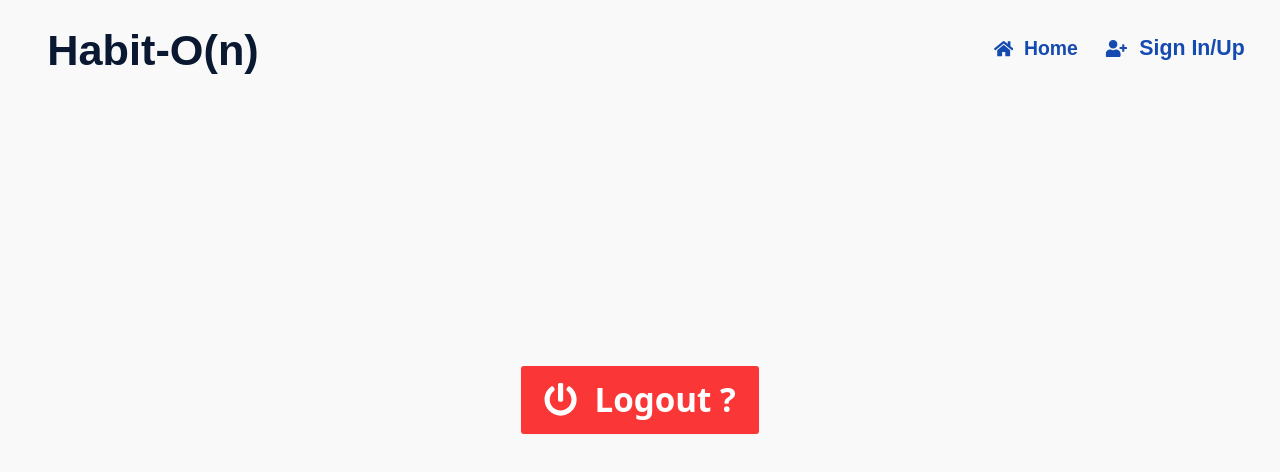
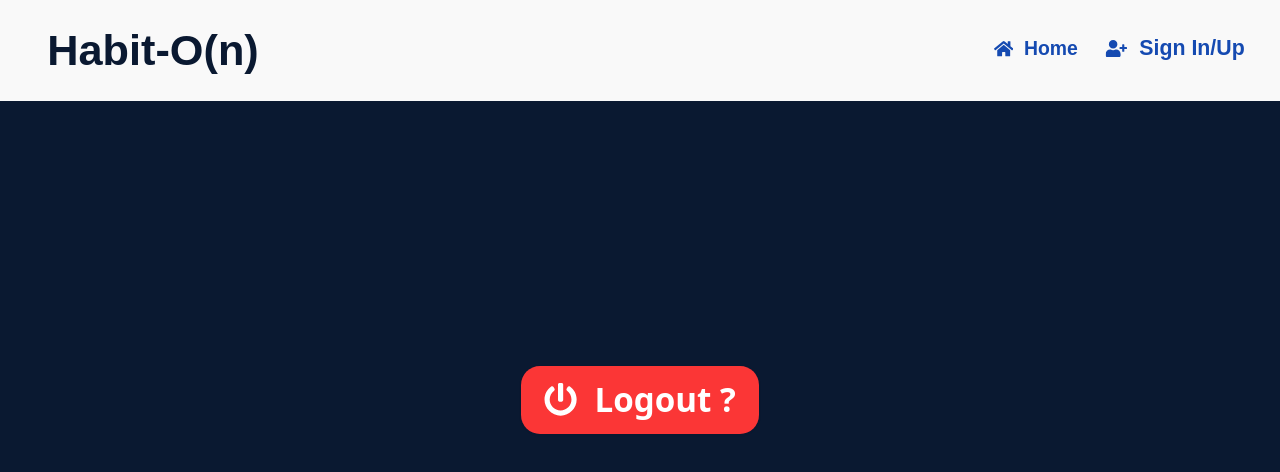
Before and after one commit to SahilSaharn/HabitOn, a React (Create React App) app: page /logout/1 in a window 1280 px wide. Shown: the top 472 px of the page. Built offline with nearby package versions, Linux system fonts and the light colour scheme; a web font is replaced by a local one.

Commit message:
class agii bhagg

```diff
--- a/src/Component_styles/LogOut_styles.css
+++ b/src/Component_styles/LogOut_styles.css
@@ -1,26 +1,18 @@
 .logout-cont{
     width: 100%;
     height: 100vh;
+    background-color: #0a1931;
     display: flex;
     align-items: center;
     justify-content: center;
 }
 
-/* .logout-cont > button{
-    color : #fb3636;
-    padding: 0.3em .5em;
-    border-radius: 20px;
-    border: 3px solid #fb3636;
-} */
-
-
-/* CSS */
 .button-5 {
   align-items: center;
   background-clip: padding-box;
   background-color: #fb3636;
   border: 1px solid transparent;
-  border-radius: .25rem;
+  border-radius: 20px;
   box-shadow: rgba(0, 0, 0, 0.02) 0 1px 3px 0;
   box-sizing: border-box;
   color: #fff;
--- a/src/Components/LogoutPage.jsx
+++ b/src/Components/LogoutPage.jsx
@@ -1,12 +1,53 @@
-import React from 'react'
+import React, {useContext ,useState ,useEffect} from 'react'
 import '../Component_styles/LogOut_styles.css'
+import userContext from '../Contexts/UserAndThemeContext';
+import ErrorContext from '../Contexts/ErrorContext';
+import { useNavigate } from 'react-router-dom';
 import { FaPowerOff } from 'react-icons/fa';
+import { motion } from 'framer-motion';
+function LogoutPage() {
 
-function LogoutPage() {
+  const {addError} = useContext(ErrorContext);
+  const {setUser} = useContext(userContext);
+
+  const [errorData , setErrorData] = useState({});
+  const redirect = useNavigate()
+
+  useEffect(()=>{
+    if(errorData.message){
+        addError(errorData.message , errorData.type)
+    }
+  } , [errorData]);
+
+  const logOut = () => {
+    sessionStorage.clear()
+    setUser( {
+      auth : false,
+      name : "",
+      email : "",
+      gotCode : false,
+      verifiedCode : false,
+      forgotPass : false,
+      forgorPassVerifiedCode :false,
+      userHabits : [],
+      todayHabits : []
+    } )
+
+    redirect('/signin')
+  }
+
   return (
-    <div className='logout-cont sofi'>
-      <button className='button-5' > <FaPowerOff/> &nbsp; Logout ? </button>
-    </div>
+    <motion.div className='logout-cont sofi'
+      initial = {{opacity : 0}}
+      animate = {{opacity : 1}}
+      exit= {{opacity : 0}}
+    >
+      <motion.button className='button-5' onClick={logOut}
+        initial = {{opacity : 0 , scale : 0}}
+        animate = {{opacity : 1 , scale : 1 }}
+        transition = {{ delay : 0.3 , duration : 0.5 , bounce : 2 }}
+      > <FaPowerOff/> &nbsp; Logout ? </motion.button>
+    </motion.div>
   )
 }
 
```
